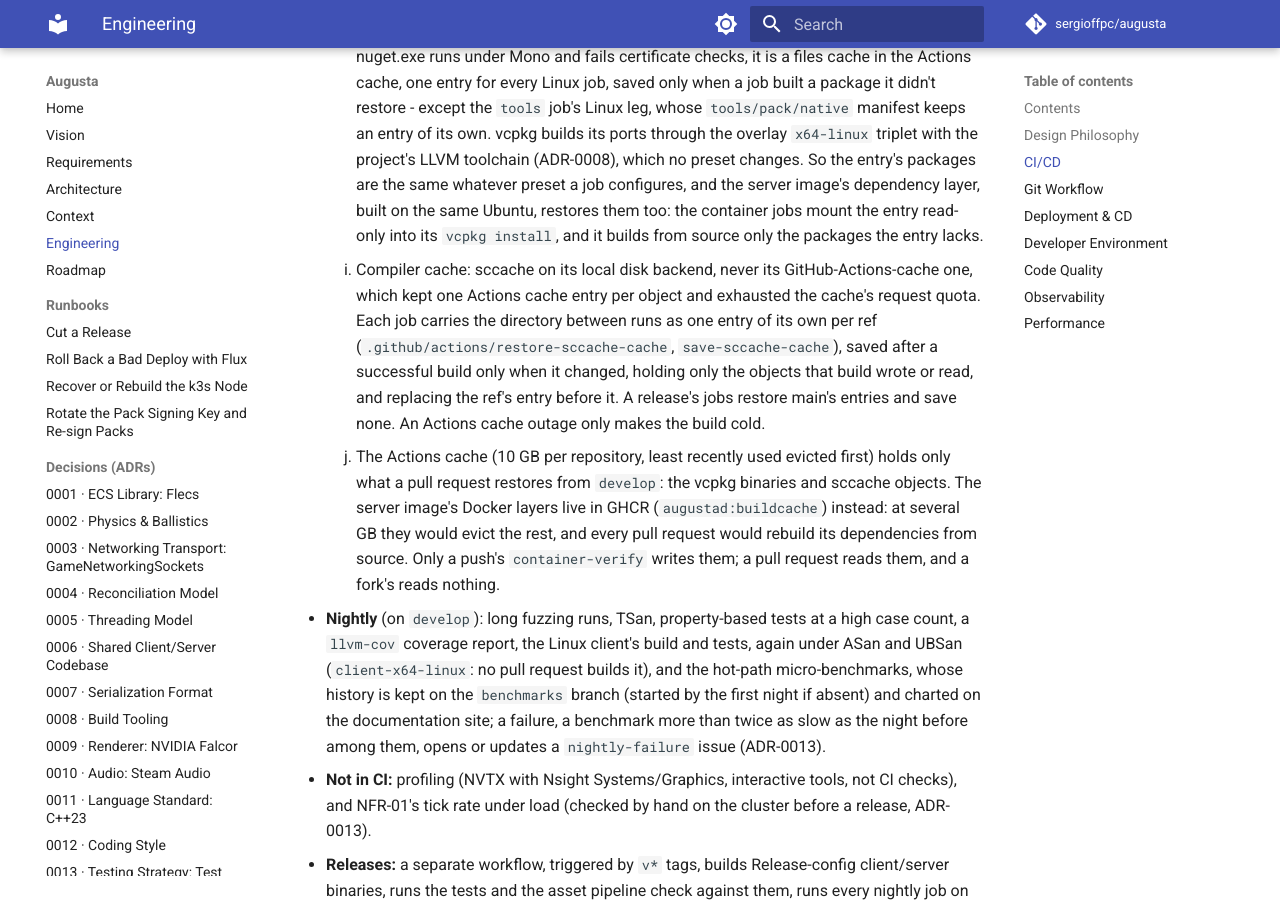
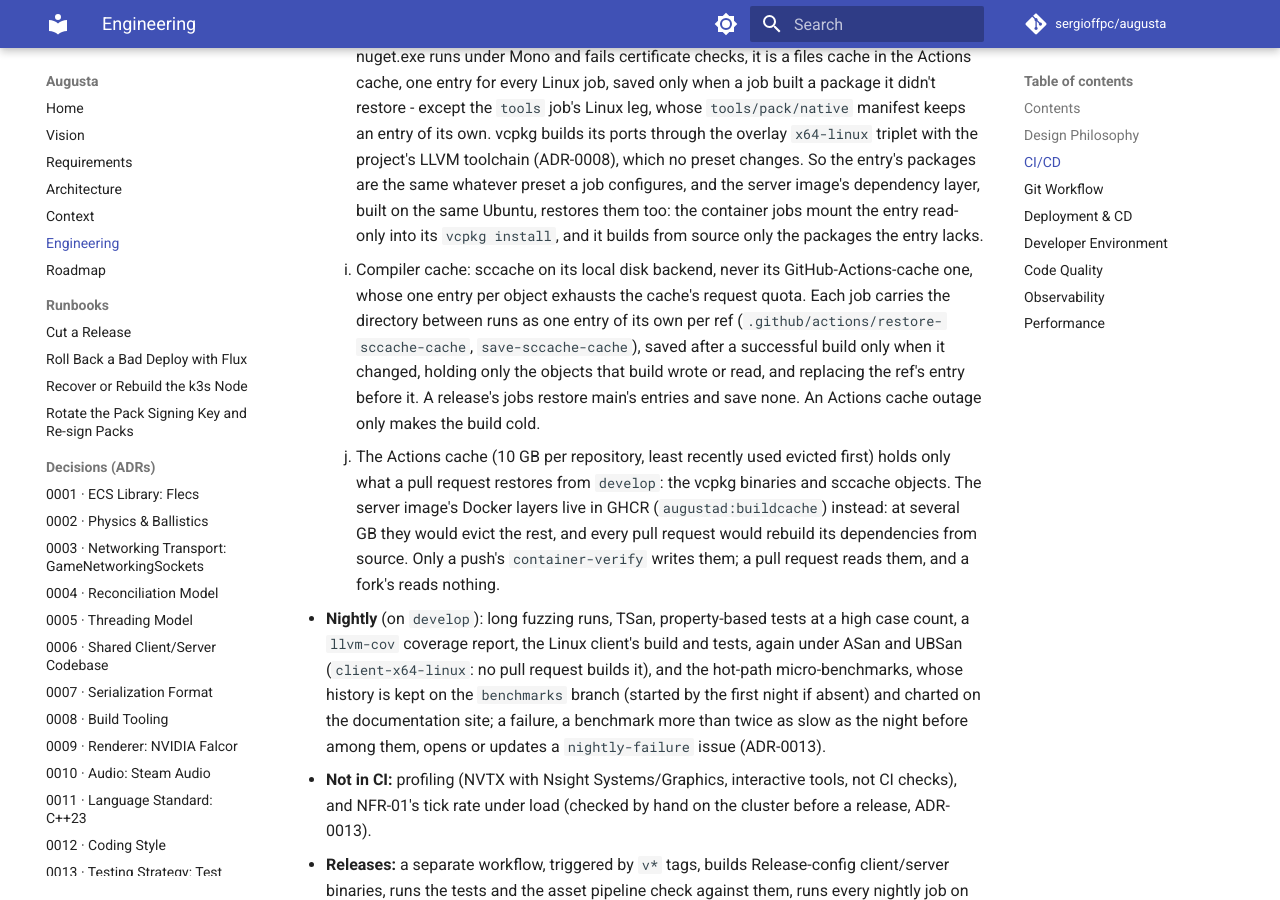
Before and after one commit to sergioffpc/augusta, an MkDocs documentation site: the page built from docs/ENGINEERING.md, in a window 1280 px wide and 900 px high, scrolled down 3115 px. Built offline with MkDocs 1.6.1 and Material for MkDocs 9.7.7, drawn with Linux system fonts in a browser that asks for light colours; comment, search, counter and statistics services are not loaded.

Commit message:
ci: address review of the sccache cache actions
Name restore-sccache-cache's input job (setup-linux-build's
sccache-job), keep the actions' own variables out of sccache's
SCCACHE_CACHE_* namespace, and say why ci.yml's fuzz job restores the
nightly's entry.

Co-Authored-By: Claude Opus 5.5 <noreply@anthropic.com>

```diff
--- a/docs/ENGINEERING.md
+++ b/docs/ENGINEERING.md
@@ -137,14 +137,13 @@ decisions already made in ARCHITECTURE.md:
       into its `vcpkg install`, and it builds from source only the packages the
       entry lacks.
     - Compiler cache: sccache on its local disk backend, never its
-      GitHub-Actions-cache one, which kept one Actions cache entry per object
-      and exhausted the cache's request quota. Each job carries the directory
-      between runs as one entry of its own per ref
-      (`.github/actions/restore-sccache-cache`, `save-sccache-cache`), saved
-      after a successful build only when it changed, holding only the objects
-      that build wrote or read, and replacing the ref's entry before it. A
-      release's jobs restore main's entries and save none. An Actions cache
-      outage only makes the build cold.
+      GitHub-Actions-cache one, whose one entry per object exhausts the cache's
+      request quota. Each job carries the directory between runs as one entry of
+      its own per ref (`.github/actions/restore-sccache-cache`,
+      `save-sccache-cache`), saved after a successful build only when it
+      changed, holding only the objects that build wrote or read, and replacing
+      the ref's entry before it. A release's jobs restore main's entries and
+      save none. An Actions cache outage only makes the build cold.
     - The Actions cache (10 GB per repository, least recently used evicted
       first) holds only what a pull request restores from `develop`: the vcpkg
       binaries and sccache objects. The server image's Docker layers live in
```
Also changed, not shown: 6 other files.
